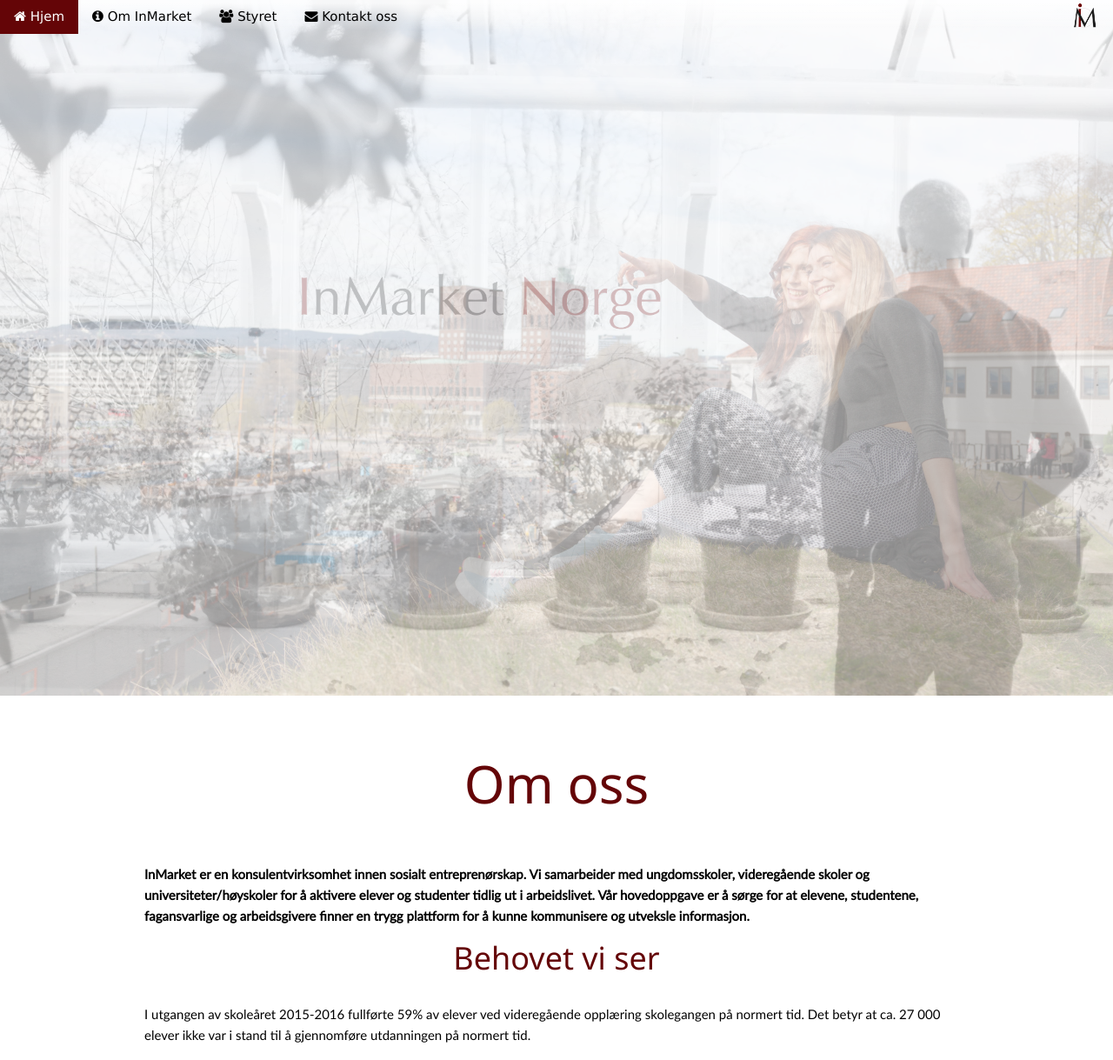
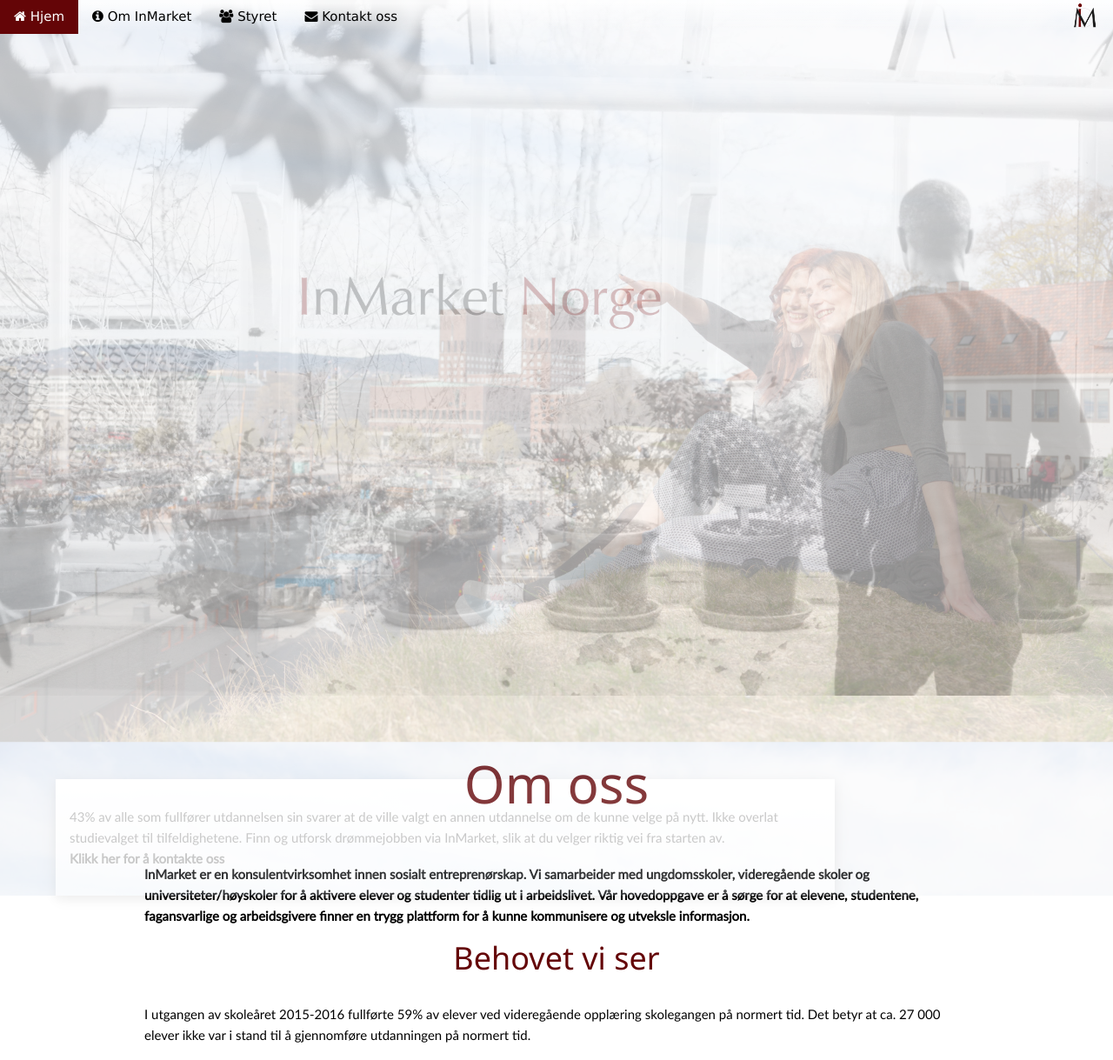
Before and after one commit to askbk/inmarket.as, a PHP site: page / in a window 1280 px wide. Shown: the top 1219 px of the page at 87% size. Run offline with PHP 8.4, Linux system fonts and the light colour scheme.

Commit message:
added text on slideshow images

```diff
--- a/contact.php
+++ b/contact.php
@@ -7,7 +7,6 @@
     return $data;
 }
 
-// saniterer input data
 $name = $email = $phone = $text = $headers = "";
 
 if ($_SERVER["REQUEST_METHOD"] == "POST") {
--- a/index.html
+++ b/index.html
@@ -35,12 +35,28 @@
     </div>
 
     <!-- First Parallax Image-->
-    <div class="slideShow w3-display-container">
+    <div class="slideshow w3-display-container">
         <div class="bgimg-1 mySlides" id="hjem"></div>
-        <div class="bgimg-2 mySlides"></div>
-        <div class="bgimg-3 mySlides"></div>
-        <div class="bgimg-4 mySlides"></div>
-        <div class="bgimg-5 mySlides"></div>
+        <div class="bgimg-2 mySlides">
+            <div class="w3-card-4 slideshowText">
+                <a href="#kontakt"><p>43% av alle som fullfører utdannelsen sin svarer at de ville valgt en annen utdannelse om de kunne velge på nytt. Ikke overlat studievalget til tilfeldighetene. Finn og utforsk drømmejobben via InMarket, slik at du velger riktig vei fra starten av.<br><b>Klikk her for å kontakte oss</b></p></a>
+            </div>
+        </div>
+        <div class="bgimg-3 mySlides">
+            <div class="w3-card-4 slideshowText">
+                <a href="#kontakt"><p>InMarket lar bedrifter og fremtidige arbeidstakere komme i kontakt med hverandre tidligere enn noen gang før. Tilhører du en bedrift som ønsker å samarbeide med InMarket? Bruk kontaktskjemaet på nettsiden, så responderer vi så snart vi kan.<br><b>Klikk her for å kontakte oss</b></p></a>
+            </div>
+        </div>
+        <div class="bgimg-4 mySlides">
+            <div class="w3-card-4 slideshowText">
+                <a href="#kontakt"><p>InMarket Norge er en ny bedrift som tilbyr gratis informasjon og erfaring blant videregående elever om arbeidsmarkedet og jobbene som finnes der ute. Vi knytter sammen elever, studenter, bedrifter og universiteter slik at alle tjener på det.<br><b>InMarket – Viser veien videre</b></p></a>
+            </div>
+        </div>
+        <div class="bgimg-5 mySlides">
+            <div class="w3-card-4 slideshowText">
+                <a href="#kontakt"><p>Elevgruppene til InMarket har studenter som veiledere. Dette gjør at elevene lærer mer om studieløpet til den aktuelle jobben, og studenten kan knytte kontakt til bedriften. Er du student og vil jobbe i InMarket? Bruk kontaktskjemaet, og du vil høre fra oss.<br><b>Klikk her for å kontakte oss</b></p></a>
+            </div>
+        </div>
     </div>
 
     <!-- Container (om oss) -->
--- a/style/style.css
+++ b/style/style.css
@@ -1,10 +1,24 @@
-.w3-theme-text-red {
+.w3-theme-text-red {
     color: #ba0a0d !important;
+}
+
+.slideshowText {
+    margin: 70% 25% 0% 5%;
+    padding: 16px;
+    background: linear-gradient(rgb(255, 255, 255), rgba(255, 255, 255, 0.58));
+}
+
+.slideshowText:hover {
+    background: rgba(255, 255, 255, 0.9);
+}
+
+a {
+    text-decoration: none;
 }
 
 p,h1,h2,h3,h4,h5,h6 {
     font-family: "Lato", sans-serif;
-    line-height: 24px
+    line-height: 24px;
 }
 
 body, html {
@@ -12,13 +26,13 @@
     line-height: 1.8;
 }
 
-.navbar-accent {
+.navbar-accent {
     border-bottom-color: #640507;
     border-bottom-style: solid;
 }
 
 /* Create a Parallax Effect */
-.bgimg-1, .bgimg-2, .bgimg-3, .bgimg-4, .bgimg-5, .bgimg-6, .bgimg-7{
+.bgimg-1, .bgimg-2, .bgimg-3, .bgimg-4, .bgimg-5, .bgimg-6, .bgimg-7 {
     background-attachment: fixed;
     background-position: center;
     background-repeat: no-repeat;
@@ -26,7 +40,7 @@
     min-width: 100vw;
 }
 
-.slideShow {
+.slideshow {
     min-height: 100vh;
 }
 
@@ -40,6 +54,7 @@
     animation-duration: 30s;
     animation-iteration-count: infinite;
     opacity: 0;
+    visibility: hidden;
 }
 
 /* First image (Full height) */
@@ -78,11 +93,11 @@
 }
 
 @keyframes fade {
-    0% { opacity: 0; animation-timing-function: ease-in; }
-    5% { opacity: 1; animation-timing-function: ease-out; }
-    20% { opacity: 1 }
-    25% { opacity: 0 }
-    100% { opacity: 0 }
+    0% { visibility: visible; opacity: 0; animation-timing-function: ease-in; }
+    5% { visibility: visible; opacity: 1; animation-timing-function: ease-out; }
+    20% { visibility: visible; opacity: 1}
+    25% { visibility: hidden; opacity: 0}
+    100% { visibility: hidden;  opacity: 0}
 }
 
 .extra-margin{
@@ -103,6 +118,8 @@
 }
 
 .w3-hover-opacity {cursor: pointer;}
+
+
 
 /* latin-ext */
 @font-face {
```
